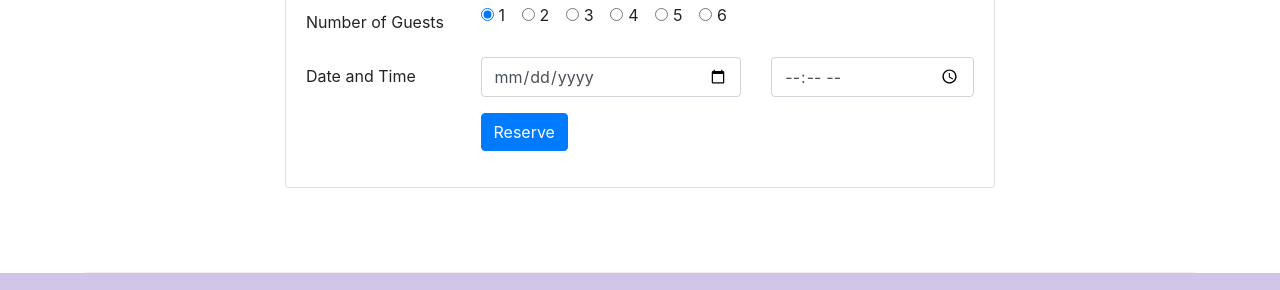
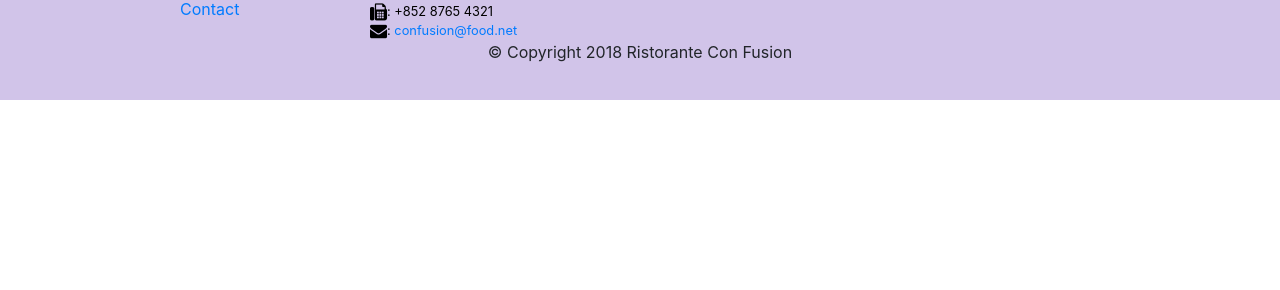
Before and after one commit to RamsesNtibu/Front-End-Bootstrap4, a website: page index.html in a window 1280 px wide. Shown: the part 2126-2416 px from the top of the page. After the commit the page ends 2226 px from the top, so only its background shows below. Drawn offline with nearby package versions, Linux system fonts and the light colour scheme.

Commit message:
remove form at bottom of index.html

```diff
--- a/index.html
+++ b/index.html
@@ -287,64 +287,6 @@
           </div>
         </div>
       </div>
-
-      <div class="row row-content">
-        <div class="col offset-sm-2 col-sm-8">
-          <div class="card">
-            <h3 class="card-header bg-warning text-white">Reserve a Table</h3>
-            <div class="card-body">
-              <div class="row">
-                <form class="col" id="reserveform">
-                  <div class="form-group row">
-                    <label for="guestnumber" class="col-md-3 col-form-label">Number of Guests</label>
-                    <div class="col-md">
-                      <div class="form-check form-check-inline">
-                        <input class="form-check-input" type="radio" name="radiobtn" id="radiobtn1" value="1" checked />
-                        <label class="form-check-label" for="radiobtn1"> 1 </label>
-                      </div>
-                      <div class="form-check form-check-inline">
-                        <input class="form-check-input" type="radio" name="radiobtn" id="radiobtn2" value="2" />
-                        <label class="form-check-label" for="radiobtn2"> 2 </label>
-                      </div>
-                      <div class="form-check form-check-inline">
-                        <input class="form-check-input" type="radio" name="radiobtn" id="radiobtn3" value="3" />
-                        <label class="form-check-label" for="radiobtn3"> 3 </label>
-                      </div>
-                      <div class="form-check form-check-inline">
-                        <input class="form-check-input" type="radio" name="radiobtn" id="radiobtn4" value="4" />
-                        <label class="form-check-label" for="radiobtn4"> 4 </label>
-                      </div>
-                      <div class="form-check form-check-inline">
-                        <input class="form-check-input" type="radio" name="radiobtn" id="radiobtn5" value="4" />
-                        <label class="form-check-label" for="radiobtn5"> 5 </label>
-                      </div>
-                      <div class="form-check form-check-inline">
-                        <input class="form-check-input" type="radio" name="radiobtn6" id="radiobtn6" value="4" />
-                        <label class="form-check-label" for="radiobtn6"> 6 </label>
-                      </div>
-                    </div>
-                  </div>
-
-                  <div class="form-group row">
-                    <label for="reservedate" class="col-12 col-md-3 col-form-label">Date and Time</label>
-                    <div class="col-12 col-md-5">
-                      <input type="date" class="form-control" id="reservedate" name="reservedate" />
-                    </div>
-                    <div class="col-12 col-md-4">
-                      <input type="time" class="form-control" id="reservetime" name="reservetime" />
-                    </div>
-                  </div>
-                  <div class="form-group row">
-                    <div class="offset-md-3 col-md-9">
-                      <button type="submit" class="btn btn-primary">Reserve</button>
-                    </div>
-                  </div>
-                </form>
-              </div>
-            </div>
-          </div>
-        </div>
-      </div>
     </div>
 
     <footer class="footer">
```
